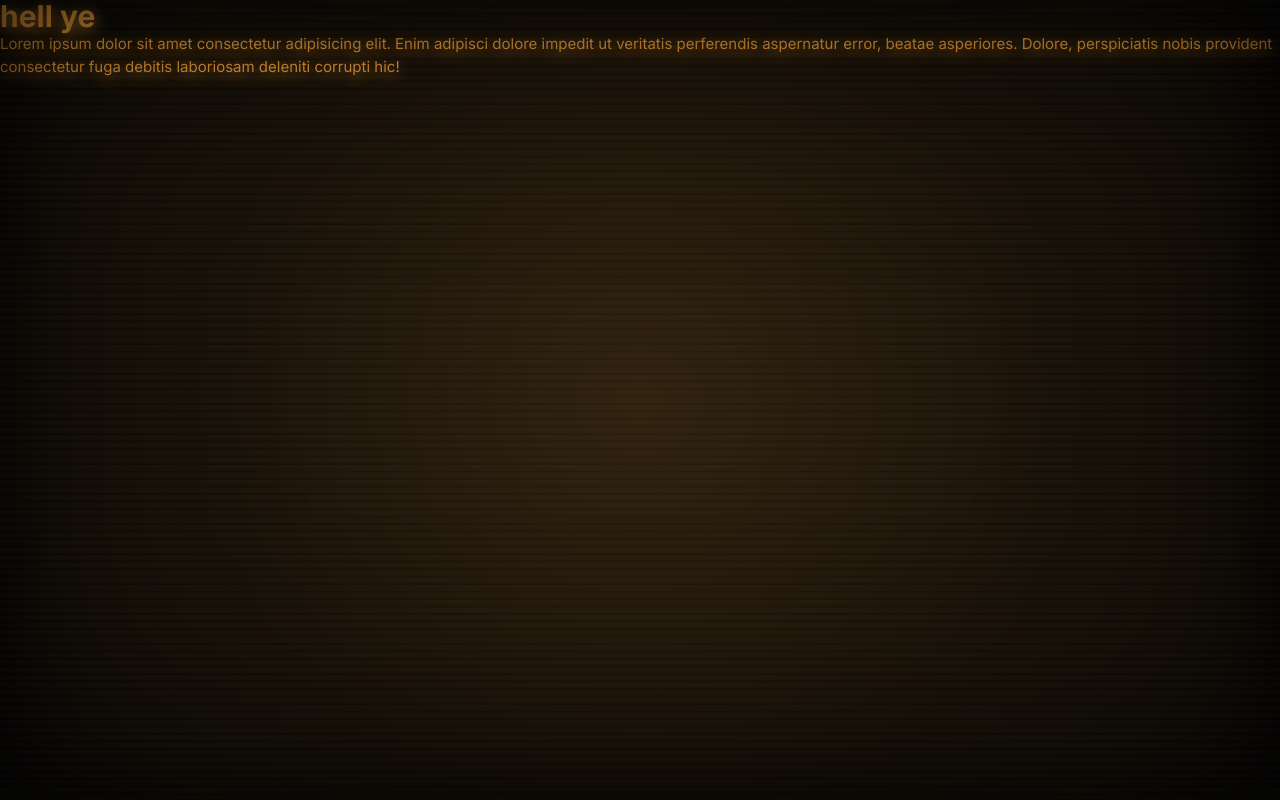
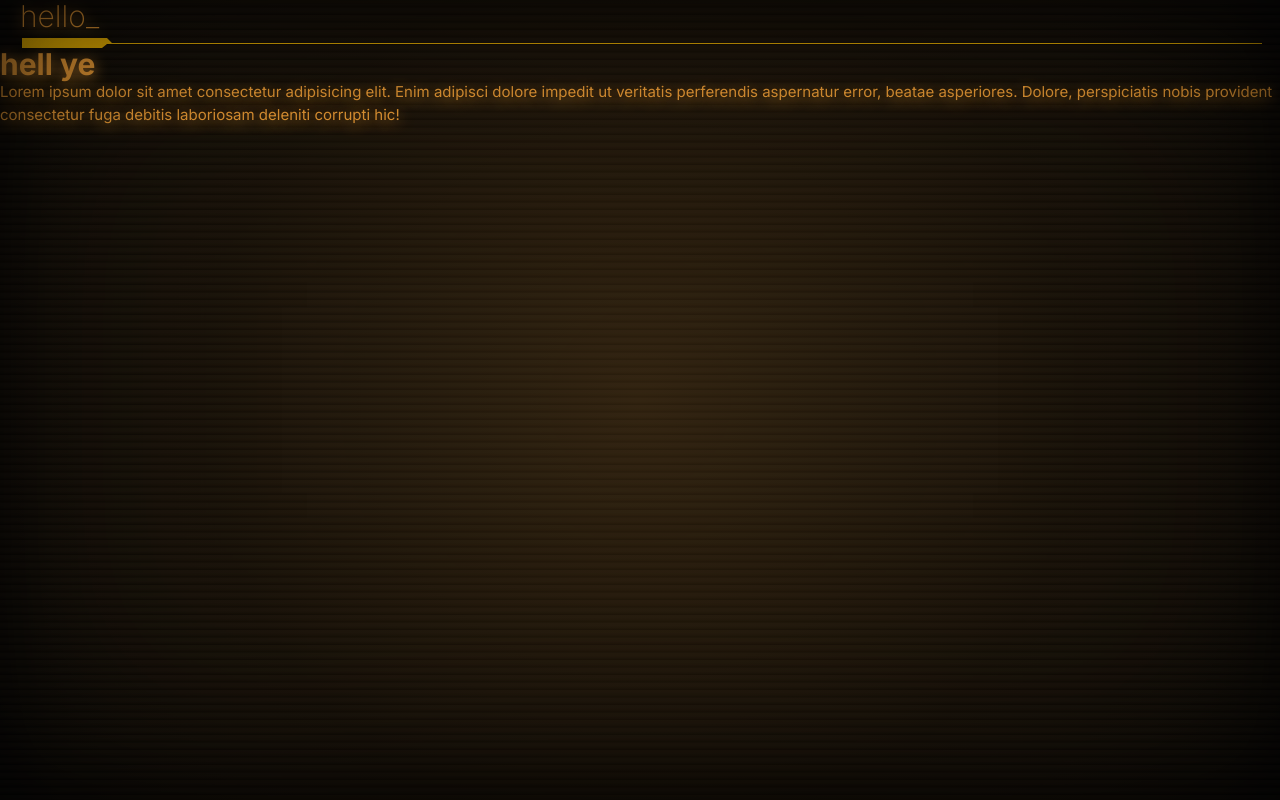
Before and after one commit to Andriikryl/algorithms, a Next.js app: page / in a window 1280 px wide. Built offline with nearby package versions, Linux system fonts and the light colour scheme.

Commit message:
add heading component

```diff
--- a/src/app/layout.tsx
+++ b/src/app/layout.tsx
@@ -1,22 +1,26 @@
-import type { Metadata } from 'next'
-import { Inter } from 'next/font/google'
-import './globals.css'
+import type { Metadata } from "next";
+import { Inter } from "next/font/google";
+import "./globals.css";
+import Header from "@/components/header/Header";
 
-const inter = Inter({ subsets: ['latin'] })
+const inter = Inter({ subsets: ["latin"] });
 
 export const metadata: Metadata = {
-  title: 'Create Next App',
-  description: 'Generated by create next app',
-}
+  title: "Create Next App",
+  description: "Generated by create next app",
+};
 
 export default function RootLayout({
   children,
 }: {
-  children: React.ReactNode
+  children: React.ReactNode;
 }) {
   return (
     <html lang="en">
-      <body className={inter.className}>{children}</body>
+      <body className={inter.className}>
+        <Header />
+        {children}
+      </body>
     </html>
-  )
+  );
 }
--- /dev/null
+++ b/src/components/header/Header.tsx
@@ -0,0 +1,16 @@
+import React from "react";
+import styles from "./style.module.css";
+import { Container } from "../container/Container";
+import { TsHeading } from "../heading/Heading";
+
+export default function Header() {
+  return (
+    <header>
+      <Container>
+        <div>
+          <TsHeading headingLevel="h3">hello</TsHeading>
+        </div>
+      </Container>
+    </header>
+  );
+}
--- /dev/null
+++ b/src/components/heading/Heading.tsx
@@ -0,0 +1,21 @@
+import React from "react";
+import clsx from "clsx";
+import style from "./style.module.css";
+
+interface HeadingProps extends React.HTMLAttributes<HTMLHeadingElement> {
+  headingLevel: "h1" | "h2" | "h3" | "h4" | "h5" | "h6" | "p";
+  subClassName?: string;
+}
+export const TsHeading = ({
+  headingLevel = "p",
+  children,
+  className,
+  subClassName,
+}: HeadingProps) => {
+  const Heading = ({ ...props }: React.HTMLAttributes<HTMLHeadingElement>) =>
+    React.createElement(headingLevel, props, children);
+
+  return (
+    <Heading className={clsx(style.title, subClassName)}>{children}</Heading>
+  );
+};
--- /dev/null
+++ b/src/components/heading/style.module.css
@@ -0,0 +1,41 @@
+.title{
+    font-size: 2rem;
+  line-height: 2.2rem;
+  font-weight: 200;
+  position: relative;
+  padding-bottom: 15px;
+  --glitched-duration: 1100ms;
+}
+.title::before {
+    content: "";
+    display: block;
+    position: absolute;
+    bottom: 0px;
+    left: 2px;
+    width: 100%;
+    height: 10px;
+    background-color: #ffc300;
+    clip-path: polygon(0px 0px, 85px 0px, 90px 5px, 100% 5px, 100% 6px, 85px 6px, 80px 10px, 0px 10px);
+}
+
+.title:after {
+  content: "_";
+  animation-name: hxafter;
+  animation-duration: var(--glitched-duration);
+  animation-iteration-count: infinite;
+  animation-timing-function: linear;
+}
+@keyframes hxafter {
+    0% {
+      opacity: 0;
+    }
+    50% {
+      opacity: 0;
+    }
+    51% {
+      opacity: 1;
+    }
+    100% {
+      opacity: 1;
+    }
+  }
```
Also changed, not shown: src/components/header/style.module.css (added).
